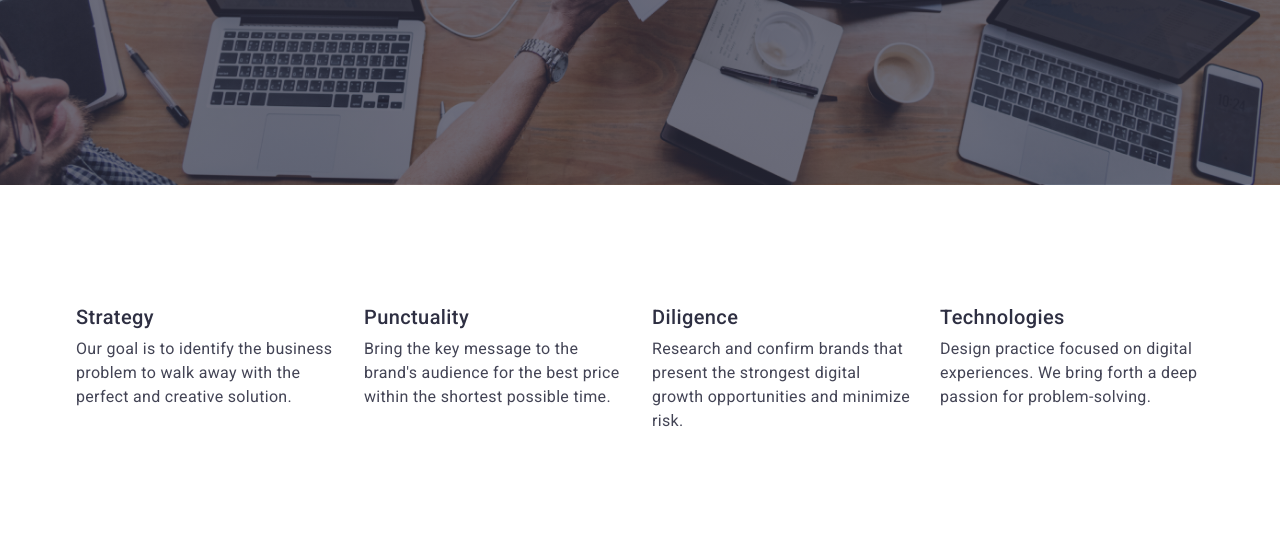
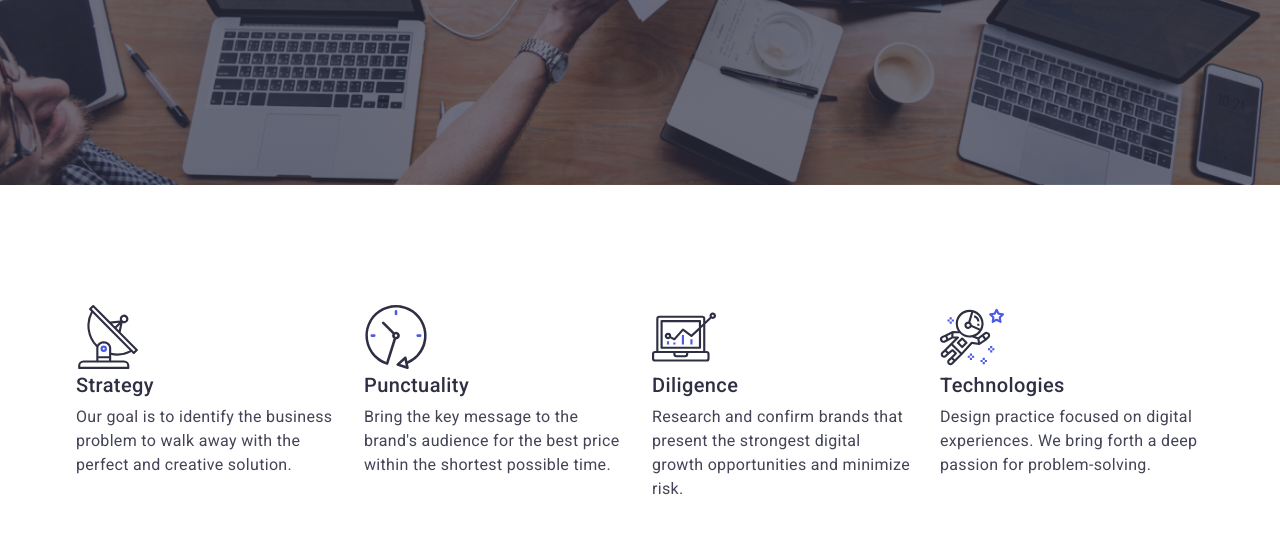
Before and after one commit to KaterynaHizhevska/goit-markup-hw-04, a plain HTML site: page index.html in a window 1280 px wide. Shown: the part 440-974 px from the top of the page. Drawn offline with nearby package versions, Linux system fonts and the light colour scheme.

Commit message:
add icons

```diff
--- a/css/style.css
+++ b/css/style.css
@@ -133,11 +133,12 @@ header {
 .hero {
   background-color: #2E2F42;
   padding: 188px 0;
-  background-image:  linear-gradient(rgba(46, 47, 66, 0.7), rgba(46, 47, 66, 0.7)), url(../images/people-office\ 1.jpg);
+  background-image: linear-gradient(rgba(46, 47, 66, 0.7), rgba(46, 47, 66, 0.7)), url(../images/people-office\ 1.jpg);
   background-size: cover;
   background-repeat: no-repeat;
   max-width: 1440px;
   background-position: center;
+  margin: 0 auto;
 }
 
 .hero-title {
@@ -167,6 +168,7 @@ border: none;
 border-radius: 4px;
 margin-right: auto;
 margin-left: auto;
+transition: background-color 250ms cubic-bezier(0.4, 0, 0.2, 1);
 }
 
 .hero-button:hover,
--- a/index.html
+++ b/index.html
@@ -51,6 +51,9 @@
         <h2 class="hidden">Hidden</h2>
         <ul class="company-list">
           <li class="company-item">
+            <svg class="" width="64" height="64">
+              <use href="./images/icons.svg#icon-antenna"></use>
+            </svg>
             <h3  class="company-title">Strategy</h3>
             <p  class="company-text">
               Our goal is to identify the business problem to walk away with the
@@ -58,6 +61,9 @@
             </p>
           </li>
           <li class="company-item">
+            <svg class="" width="64" height="64">
+              <use href="./images/icons.svg#icon-clock"></use>
+            </svg>
             <h3 class="company-title">Punctuality</h3>
             <p class="company-text">
               Bring the key message to the brand's audience for the best price
@@ -65,6 +71,9 @@
             </p>
           </li>
           <li class="company-item">
+            <svg class="" width="64" height="64">
+              <use href="./images/icons.svg#icon-diagram"></use>
+            </svg>
             <h3 class="company-title">Diligence</h3>
             <p class="company-text">
               Research and confirm brands that present the strongest digital
@@ -72,6 +81,9 @@
             </p>
           </li>
           <li class="company-item">
+            <svg class="" width="64" height="64">
+              <use href="./images/icons.svg#icon-astronaut"></use>
+            </svg>
             <h3 class="company-title">Technologies</h3>
             <p class="company-text">
               Design practice focused on digital experiences. We bring forth a
```
Also changed, not shown: images/icons.svg (added).
